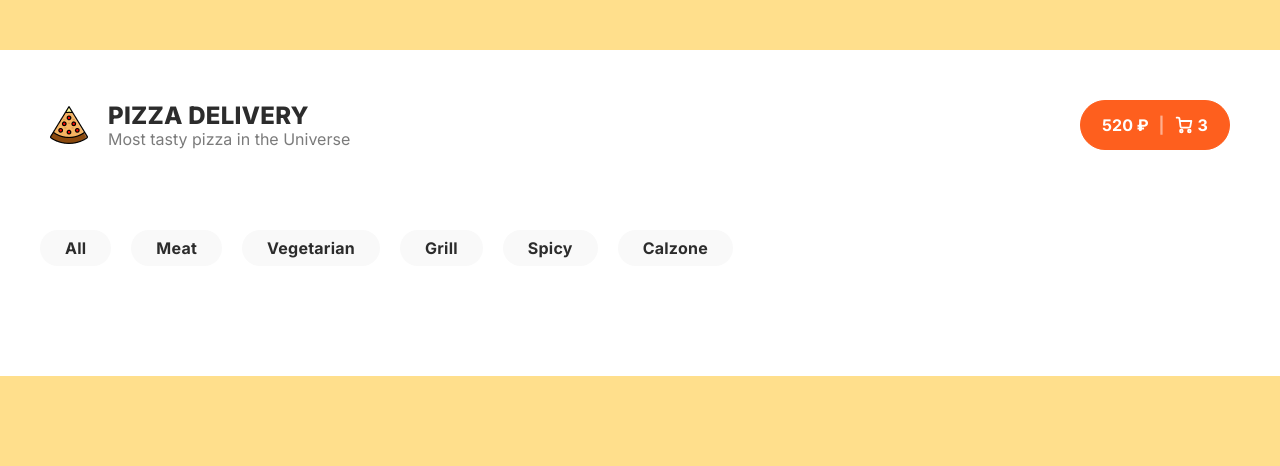
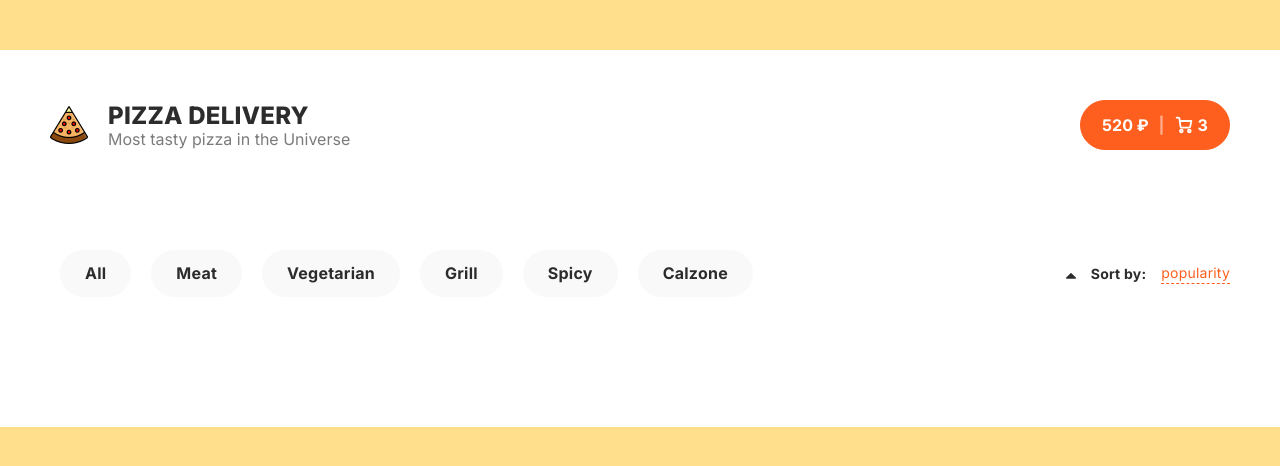
Before and after one commit to tminus0ne/pizza-delivery, a React (Create React App) app: page / in a window 1280 px wide. Shown: the top 466 px of the page. Built offline with nearby package versions, Linux system fonts and the light colour scheme.

Commit message:
add Popup component layout

```diff
--- a/src/App.js
+++ b/src/App.js
@@ -1,12 +1,16 @@
 import React from 'react';
-import { Categories } from './components/Categories/Categories';
-import { Header } from './components/Header/Header';
+import { Categories } from './components/Categories';
+import { Header } from './components/Header';
+import { Popup } from './components/Popup';
 
 export function App() {
   return (
     <div className="wrapper">
       <Header />
-      <Categories />
+      <div className="menu">
+        <Categories />
+        <Popup />
+      </div>
       <section className="content"></section>
     </div>
   );
--- a/src/components/Categories/Categories.module.scss
+++ b/src/components/Categories/Categories.module.scss
@@ -1,7 +1,6 @@
 .categories {
   display: flex;
   justify-content: space-between;
-  padding: 30px;
 
   ul {
     padding: 0;
--- /dev/null
+++ b/src/components/Categories/index.js
@@ -0,0 +1 @@
+export * from './Categories';
--- /dev/null
+++ b/src/components/Header/index.js
@@ -0,0 +1 @@
+export * from './Header';
--- /dev/null
+++ b/src/components/Popup/Popup.jsx
@@ -0,0 +1,15 @@
+import React from 'react';
+
+import styles from './Popup.module.scss';
+
+export const Popup = () => {
+  return (
+    <div className={styles.popup}>
+      <button>
+        <img src="/img/popup-arrow.svg" alt="" />
+      </button>
+      <p>Sort by:</p>
+      <span>popularity</span>
+    </div>
+  );
+};
--- /dev/null
+++ b/src/components/Popup/Popup.module.scss
@@ -0,0 +1,49 @@
+.popup {
+  display: flex;
+  align-items: center;
+
+  img {
+    cursor: pointer;
+    transition: transform 0.2s ease-in-out;
+
+    &:hover {
+      transform: rotate(90deg);
+    }
+
+    &:active {
+      transform: rotate(180deg);
+    }
+  }
+
+  button {
+    padding: 0;
+    border: none;
+    background: #fff;
+  }
+
+  p {
+    margin: 15px;
+    font-style: normal;
+    font-weight: bold;
+    font-size: 14px;
+    line-height: 17px;
+    letter-spacing: 0.015em;
+  }
+
+  span {
+    font-style: normal;
+    font-weight: normal;
+    font-size: 14px;
+    line-height: 17px;
+    letter-spacing: 0.015em;
+    color: #fe5f1e;
+    padding-bottom: 2px;
+    cursor: pointer;
+    border-bottom: 1px dashed #fe5f1e;
+    transition: color 0.3s ease-in-out;
+
+    &:hover {
+      color: lighten(#fe5f1e, 15%);
+    }
+  }
+}
--- /dev/null
+++ b/src/components/Popup/index.js
@@ -0,0 +1 @@
+export * from './Popup';
--- a/src/index.scss
+++ b/src/index.scss
@@ -21,3 +21,9 @@ body {
 .content {
   padding: 40px;
 }
+
+.menu {
+  display: flex;
+  justify-content: space-between;
+  padding: 50px;
+}
```
Also changed, not shown: public/img/popup-arrow.svg (added).
